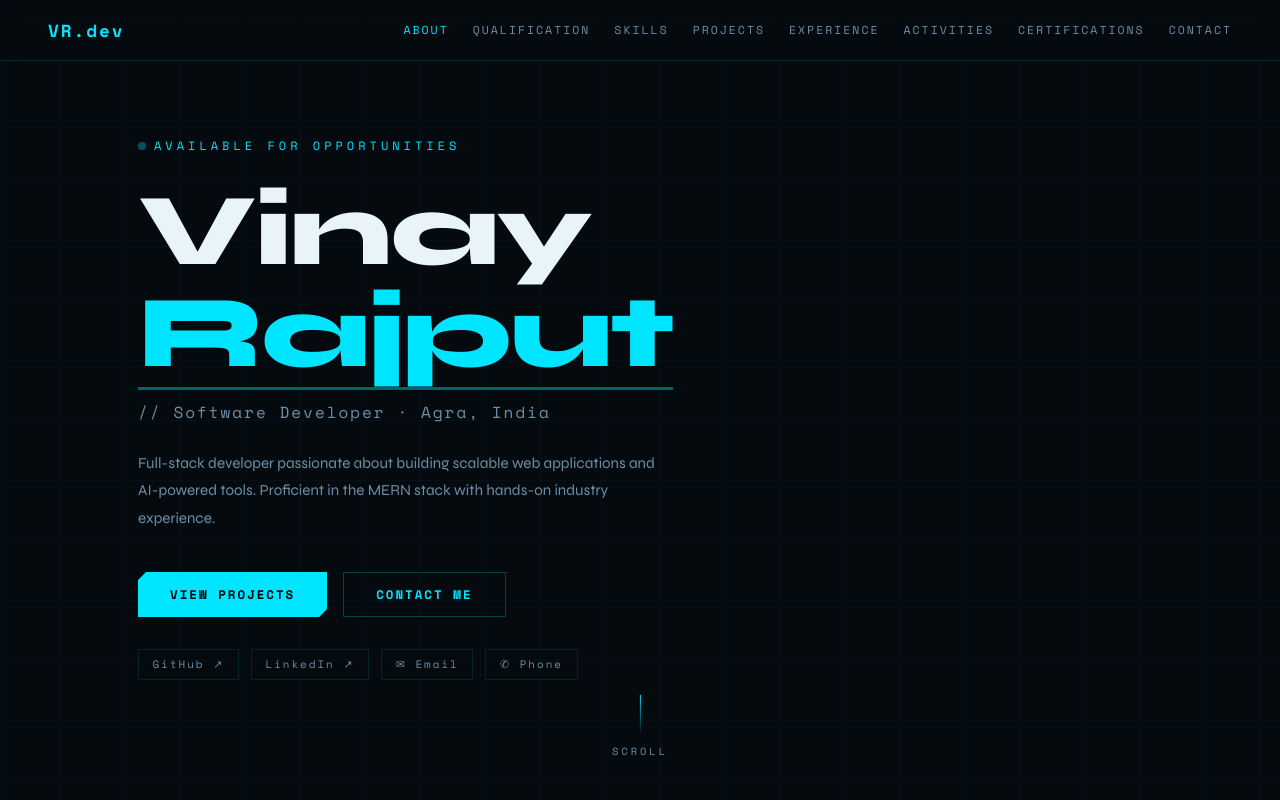
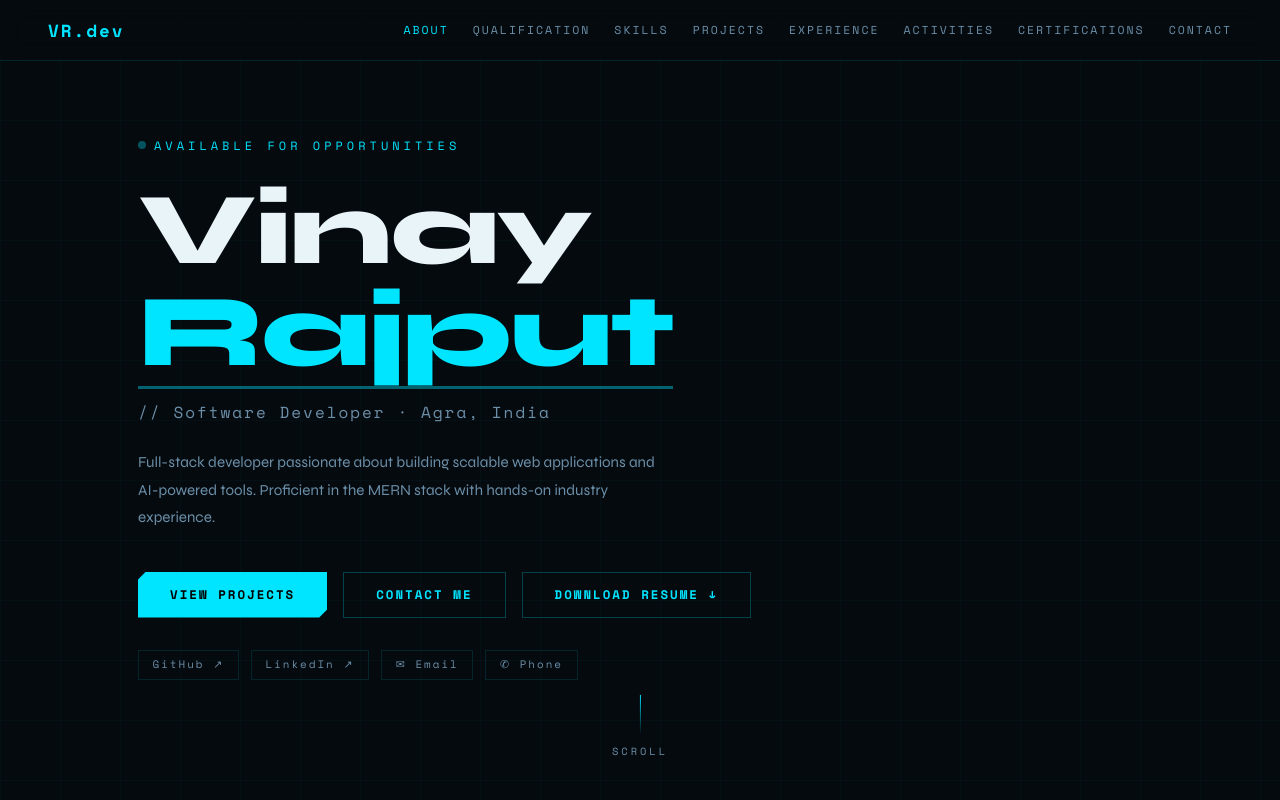
Before and after one commit to Rajput-vinay/portfolio_vinay, a React (Create React App) app: page / in a window 1280 px wide. Shown: the top 800 px of the page. Built offline with nearby package versions, Linux system fonts and the light colour scheme; the HTML template or start-up script is replaced by a standard one.

Commit message:
Add resume download button

```diff
--- a/src/components/Hero.jsx
+++ b/src/components/Hero.jsx
@@ -42,7 +42,6 @@ export default function Hero({ scrollTo }) {
         maxWidth: '1100px', margin: '0 auto', position: 'relative', zIndex: 1,
       }}
     >
-      {/* Tag */}
       <div style={{
         fontFamily: "'Space Mono', monospace", color: 'var(--cyan)',
         fontSize: '0.75rem', letterSpacing: '4px', marginBottom: '1.5rem',
@@ -56,7 +55,6 @@ export default function Hero({ scrollTo }) {
         AVAILABLE FOR OPPORTUNITIES
       </div>
 
-      {/* Name */}
       <h1 style={{
         fontSize: 'clamp(3rem, 8vw, 7rem)', fontWeight: 800,
         lineHeight: 1, letterSpacing: '-2px',
@@ -72,7 +70,6 @@ export default function Hero({ scrollTo }) {
         </span>
       </h1>
 
-      {/* Title */}
       <p style={{
         fontFamily: "'Space Mono', monospace", fontSize: '1rem',
         color: 'var(--muted)', marginTop: '1rem', letterSpacing: '2px',
@@ -81,7 +78,6 @@ export default function Hero({ scrollTo }) {
         // Software Developer · Agra, India
       </p>
 
-      {/* Description */}
       <p style={{
         maxWidth: '520px', marginTop: '1.5rem', color: 'var(--muted)',
         lineHeight: 1.8, fontSize: '0.95rem',
@@ -91,16 +87,36 @@ export default function Hero({ scrollTo }) {
         AI-powered tools. Proficient in the MERN stack with hands-on industry experience.
       </p>
 
-      {/* CTAs */}
       <div style={{
         marginTop: '2.5rem', display: 'flex', gap: '1rem', flexWrap: 'wrap',
         opacity: 0, animation: 'fadeUp 0.6s 1s forwards',
       }}>
         <BtnPrimary onClick={() => scrollTo('projects')}>VIEW PROJECTS</BtnPrimary>
         <BtnSecondary onClick={() => scrollTo('contact')}>CONTACT ME</BtnSecondary>
+        <a
+          href="/Vinay_Rajput_Resume%20%282%29.pdf"
+          download="Vinay_Rajput_Resume.pdf"
+          style={{
+            display: 'inline-flex',
+            alignItems: 'center',
+            justifyContent: 'center',
+            padding: '0.75rem 2rem',
+            background: 'transparent',
+            color: 'var(--cyan)',
+            fontWeight: 700,
+            border: '1px solid var(--border2)',
+            cursor: 'pointer',
+            fontFamily: "'Space Mono', monospace",
+            fontSize: '0.78rem',
+            letterSpacing: '2px',
+            textDecoration: 'none',
+            transition: 'background 0.2s, transform 0.2s',
+          }}
+        >
+          DOWNLOAD RESUME ↓
+        </a>
       </div>
 
-      {/* Socials */}
       <div style={{
         marginTop: '2rem', display: 'flex', gap: '0.75rem', flexWrap: 'wrap',
         opacity: 0, animation: 'fadeUp 0.6s 1.2s forwards',
@@ -108,7 +124,6 @@ export default function Hero({ scrollTo }) {
         {SOCIALS.map((s, i) => <SocialLink key={i} {...s} />)}
       </div>
 
-      {/* Scroll indicator */}
       <div style={{
         position: 'absolute', bottom: '3rem', left: '50%',
         transform: 'translateX(-50%)',
```
